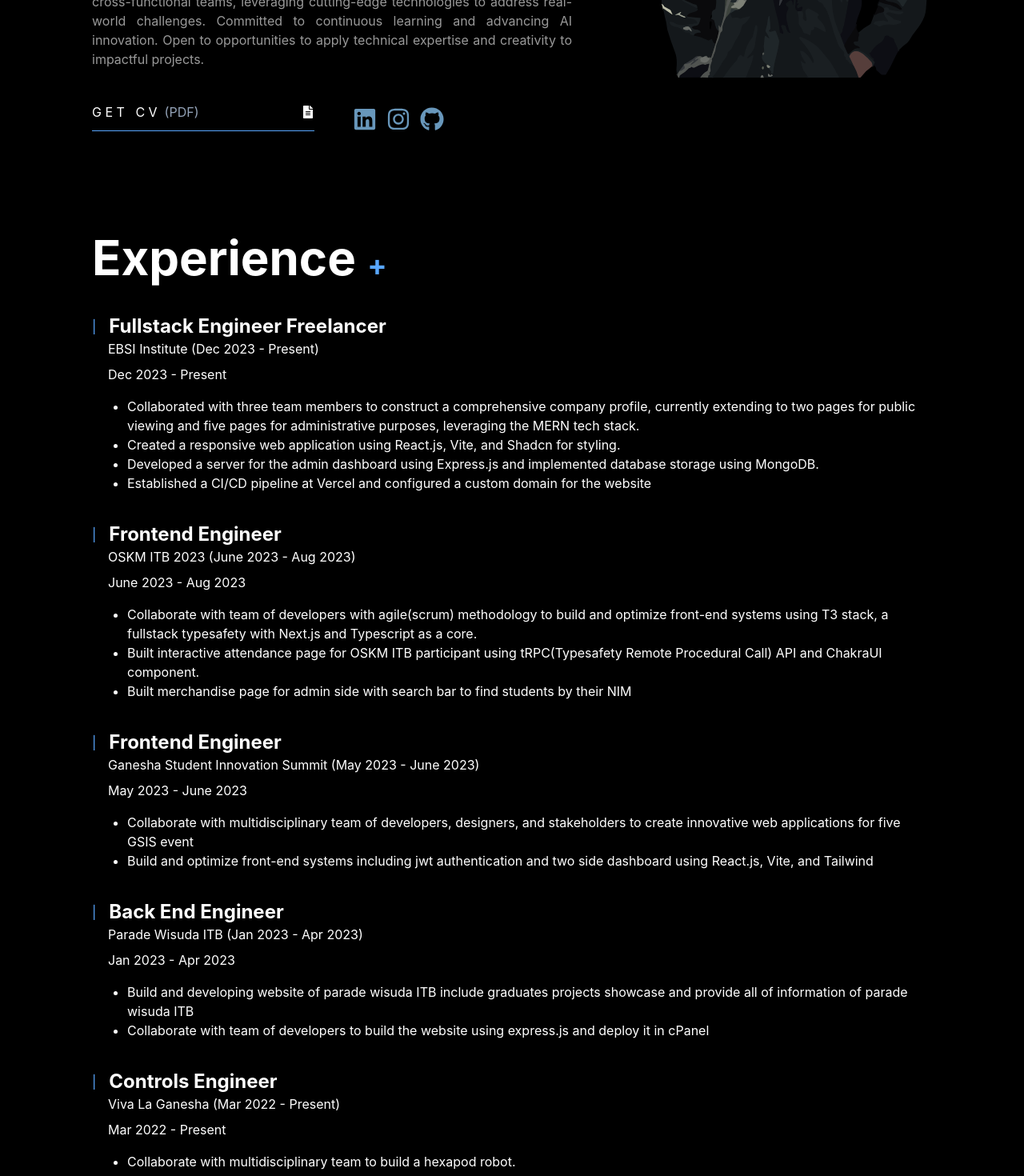
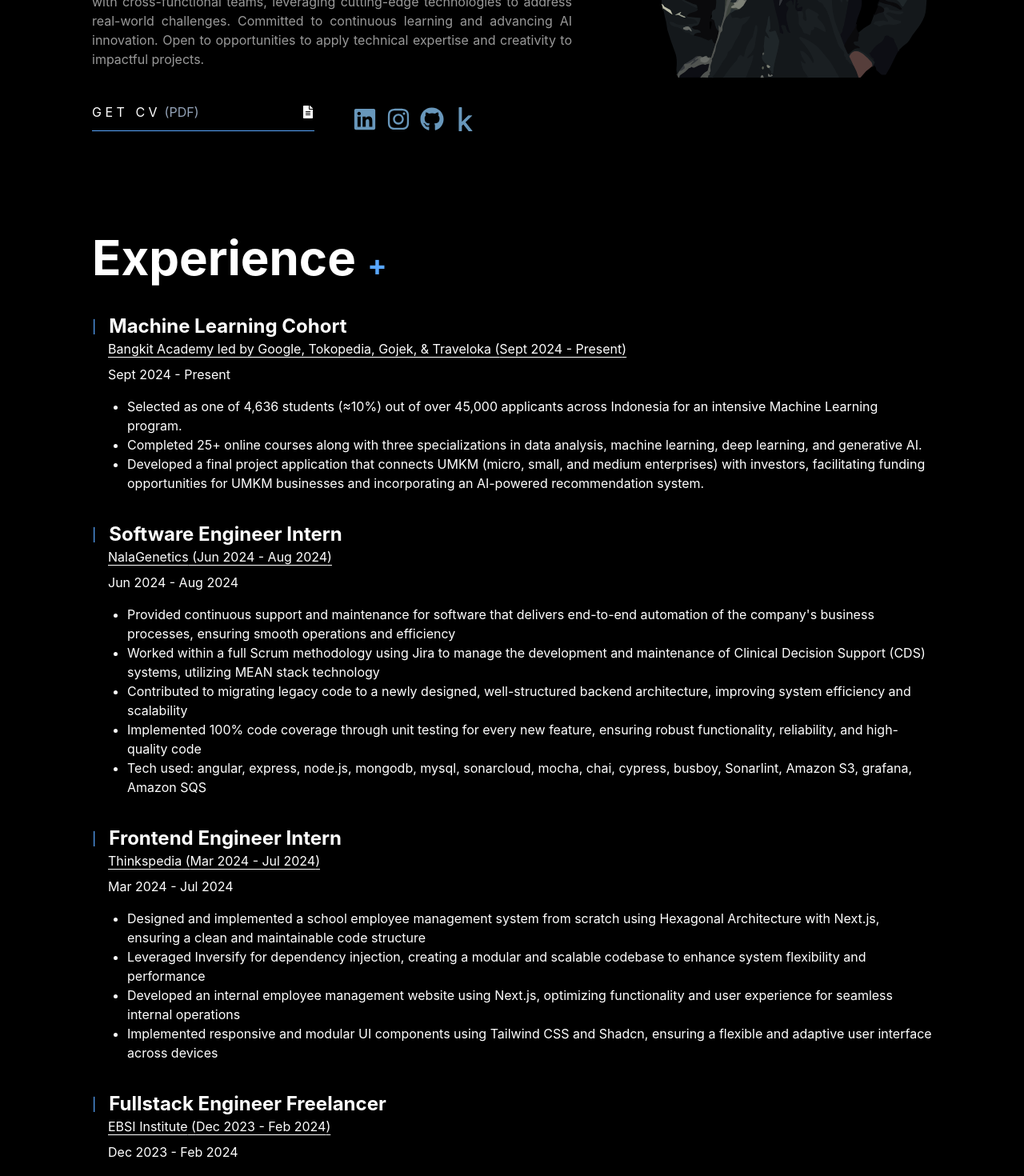
Before and after one commit to mrsyaban/personal-web, a React (Create React App) app: page / in a window 1280 px wide. Shown: the part 480-1950 px from the top of the page at 80% size. Built offline with nearby package versions, Linux system fonts and the light colour scheme.

Commit message:
fix the email

```diff
--- a/package.json
+++ b/package.json
@@ -19,6 +19,7 @@
     "postcss": "^8.4.24",
     "react": "^18.2.0",
     "react-dom": "^18.2.0",
+    "react-hot-toast": "^2.5.1",
     "react-icons": "^4.9.0",
     "react-multi-carousel": "^2.8.4",
     "react-pdf": "^7.7.1",
--- a/src/components/homepage/about-me/index.tsx
+++ b/src/components/homepage/about-me/index.tsx
@@ -1,6 +1,6 @@
 import profpic from './../../../assets/propil.svg';
 import { FaFileAlt } from "react-icons/fa";
-import {FaLinkedin, FaInstagram, FaGithub} from 'react-icons/fa';
+import {FaLinkedin, FaInstagram, FaGithub, FaKaggle} from 'react-icons/fa';
 
 const AboutMe = () => {
   return (
@@ -11,8 +11,8 @@
           M<span className=" text-blue">.</span>R<span className=" text-blue">.</span> Sya'ban
         </h1>
         <p className="text-justify text-base w-full pb-10 text-lightGray">
-          <span className='font-semibold text-lightBlue'>Muhammad Rizky Sya'ban</span> is an Undergraduate student in informatics engineering at &nbsp;
-          <a href="https://www.itb.ac.id/" className='font-semibold text-lightBlue hover:text-slate-300'>Bandung Institute of Technology</a>, Results-driven Software Engineer and Data Scientist specializing in Machine Learning, Computer Vision, Large Language Models, and Generative AI. Skilled in developing AI solutions that extract valuable insights from complex data. Proven collaborator with cross-functional teams, leveraging cutting-edge technologies to address real-world challenges. Committed to continuous learning and advancing AI innovation. Open to opportunities to apply technical expertise and creativity to impactful projects.
+          <span className='font-semibold text-lightBlue'>Muhammad Rizky Sya'ban</span> is a final year undergrad student in informatics engineering at &nbsp;
+          <a href="https://www.itb.ac.id/" className='font-semibold text-lightBlue hover:text-slate-300'>Bandung Institute of Technology</a>, a results-driven Software Engineer and Data Scientist lately passionate in Machine Learning, Computer Vision, Large Language Models, and Generative AI. Skilled in developing AI solutions that extract valuable insights from complex data. Proven collaborator with cross-functional teams, leveraging cutting-edge technologies to address real-world challenges. Committed to continuous learning and advancing AI innovation. Open to opportunities to apply technical expertise and creativity to impactful projects.
         </p>
         <div className='flex flex-row gap-12'>
           <a
@@ -55,6 +55,14 @@
             >
               <FaGithub size={30} />
             </a>
+            <a
+              href="https://www.kaggle.com/muhammadrizkysyaban"
+              rel="noreferrer"
+              target="_blank"
+              className="hover:text-blue"
+            >
+              <FaKaggle size={30} />
+            </a>
           </div>
         </div>
       </div>
--- a/src/components/homepage/career/index.tsx
+++ b/src/components/homepage/career/index.tsx
@@ -26,11 +26,9 @@
             </div>
             <div className="ml-12 md:ml-5">
               {item.link && (
-                <p>
-                  <a href={item.link}>
-                    {item.company} ({item.date})
-                  </a>
-                </p>
+                <a href={item.link} className=' underline underline-offset-4 hover:opacity-70'>
+                  {item.company} ({item.date})
+                </a>
               )}
               <p className="mt-2 text-dateGray">{item.date}</p>
               <div className="mt-4">
--- a/src/components/homepage/contacts/index.tsx
+++ b/src/components/homepage/contacts/index.tsx
@@ -1,6 +1,7 @@
 import { useState } from 'react';
 import { GrMail } from 'react-icons/gr';
 import axios from 'axios';
+import { toast, Toaster } from 'react-hot-toast';
 
 const Contact = () => {
   const [name, setName] = useState('');
@@ -27,8 +28,18 @@
         }
       })
       .then((response) => {
-        alert('Email sent successfully!');
-        // Clear the form fields after successful submission
+        toast(
+          'Thank you for reaching out! I will respond to your message shortly.',
+          {
+            icon: '📩',
+            style: {
+              borderRadius: '10px',
+              background: '#333',
+              color: '#fff',
+            },
+            position: "bottom-center"
+          }
+        );
         setName('');
         setEmail('');
         setMessage('');
@@ -40,6 +51,9 @@
   };
 
   return (
+    <>
+      <Toaster />
+
       <div className="text-center mb-20">
         <div className="textContainer absolutemx-10 text-center align-middle text-white">
           <div className="space-y-4">
@@ -48,9 +62,11 @@
             <p className=" text-lightGray ">
               If you're interested in Technology and Machine Learning
               <br />
-            let's collaborate! Contact me at
-              {' '}
-            <a href="mailto:mrizkysyaban99@gmail.com" className="font-bold text-white hover:underline hover:text-lightBlue hover:underline-offset-1">
+              let's collaborate! Contact me at{' '}
+              <a
+                href="mailto:mrizkysyaban99@gmail.com"
+                className="font-bold text-white hover:underline hover:text-lightBlue hover:underline-offset-1"
+              >
                 mrizkysyaban99@gmail.com
               </a>{' '}
               <br />
@@ -93,6 +109,7 @@
           </div>
         </div>
       </div>
+    </>
   );
 };
 
--- a/src/database/data.tsx
+++ b/src/database/data.tsx
@@ -94,9 +94,48 @@
 };
 export const careerData = [
     {
+        position: 'Machine Learning Cohort',
+        company: 'Bangkit Academy led by Google, Tokopedia, Gojek, & Traveloka',
+        date: 'Sept 2024 - Present',
+        description:
+            [
+            'Selected as one of 4,636 students (≈10%) out of over 45,000 applicants across Indonesia for an intensive Machine Learning program.',
+            'Completed 25+ online courses along with three specializations in data analysis, machine learning, deep learning, and generative AI.',
+            'Developed a final project application that connects UMKM (micro, small, and medium enterprises) with investors, facilitating funding opportunities for UMKM businesses and incorporating an AI-powered recommendation system.',
+            ],
+        link: 'https://www.youtube.com/watch?v=Utn2ijPi5uo',
+    },
+    {
+        position: 'Software Engineer Intern',
+        company: 'NalaGenetics',
+        date: 'Jun 2024 - Aug 2024',
+        description:
+            [
+                'Provided continuous support and maintenance for software that delivers end-to-end automation of the company\'s business processes, ensuring smooth operations and efficiency',
+                'Worked within a full Scrum methodology using Jira to manage the development and maintenance of Clinical Decision Support (CDS) systems, utilizing MEAN stack technology',
+                'Contributed to migrating legacy code to a newly designed, well-structured backend architecture, improving system efficiency and scalability',
+                'Implemented 100% code coverage through unit testing for every new feature, ensuring robust functionality, reliability, and high-quality code',
+                'Tech used: angular, express, node.js, mongodb, mysql, sonarcloud, mocha, chai, cypress, busboy, Sonarlint, Amazon S3, grafana, Amazon SQS',
+            ],
+        link: 'https://nalagenetics.com/',
+    },
+    {
+        position: 'Frontend Engineer Intern',
+        company: 'Thinkspedia',
+        date: 'Mar 2024 - Jul 2024',
+        description:
+            [
+             'Designed and implemented a school employee management system from scratch using Hexagonal Architecture with Next.js, ensuring a clean and maintainable code structure',
+             'Leveraged Inversify for dependency injection, creating a modular and scalable codebase to enhance system flexibility and performance',
+             'Developed an internal employee management website using Next.js, optimizing functionality and user experience for seamless internal operations',
+             'Implemented responsive and modular UI components using Tailwind CSS and Shadcn, ensuring a flexible and adaptive user interface across devices',
+            ],
+        link: 'https://thinkspedia.com/',
+    },
+    {
         position: 'Fullstack Engineer Freelancer',
         company: 'EBSI Institute',
-        date: 'Dec 2023 - Present',
+        date: 'Dec 2023 - Feb 2024',
         description:
             [
             'Collaborated with three team members to construct a comprehensive company profile, currently extending to two pages for public viewing and five pages for administrative purposes, leveraging the MERN tech stack.',
@@ -115,17 +154,17 @@
             'Built interactive attendance page for OSKM ITB participant using tRPC(Typesafety Remote Procedural Call) API and ChakraUI component.',
             'Built merchandise page for admin side with search bar to find students by their NIM'
         ],
-            link: 'https://www.linkedin.com/company/comlabs-usdi-itb/',
+            link: 'https://github.com/KATITB2023',
     },
     {
         position: 'Frontend Engineer',
         company: 'Ganesha Student Innovation Summit',
-        date: 'May 2023 - June 2023',
+        date: 'May 2023 - Jun 2023',
         description:[
             'Collaborate with multidisciplinary team of developers, designers, and stakeholders to create innovative web applications for five GSIS event',
             'Build and optimize front-end systems including jwt authentication and two side dashboard using React.js, Vite, and Tailwind'
         ],
-            link: 'https://www.linkedin.com/company/comlabs-usdi-itb/',
+            link: 'https://www.linkedin.com/company/ganesha-student-innovation-summit/',
     },
     {
         position: 'Back End Engineer',
@@ -135,16 +174,18 @@
         'Build and developing website of parade wisuda ITB include graduates projects showcase and provide all of information of parade wisuda ITB',
         'Collaborate with team of developers to build the website using express.js and deploy it in cPanel'
         ],
-        link: 'https://www.linkedin.com/company/comlabs-usdi-itb/',
+        link: 'https://www.instagram.com/paradewisudaitb/',
     },
     {
-        position: 'Controls Engineer',
+        position: 'Programmer',
         company: 'Viva La Ganesha',
-        date: 'Mar 2022 - Present',
+        date: 'Mar 2022 - Jan 2024',
         description: [
-        'Collaborate with multidisciplinary team to build a hexapod robot.',
+        'Collaborated with a diverse team of engineers, designers, and programmers to design and assemble a functional hexapod robot, leveraging each member\'s expertise to ensure seamless integration of components.',
+        'Developed and implemented sophisticated control algorithms that enable the hexapod to navigate complex terrains with stability and precision.',
+        'Integrated sensor systems and adaptive logic to enhance the robot\'s responsiveness and autonomy, allowing it to perform tasks efficiently in various environments',
         ],
-        link: 'https://www.linkedin.com/company/comlabs-usdi-itb/',
+        link: 'https://www.instagram.com/vivalaganesha/?hl=en',
     },
     {
         position: 'Computer Lab Assistant',
```
Also changed, not shown: 1 other file (tests, documents, lock files or other folders). Lines whose indentation alone changed are shown as unchanged.
